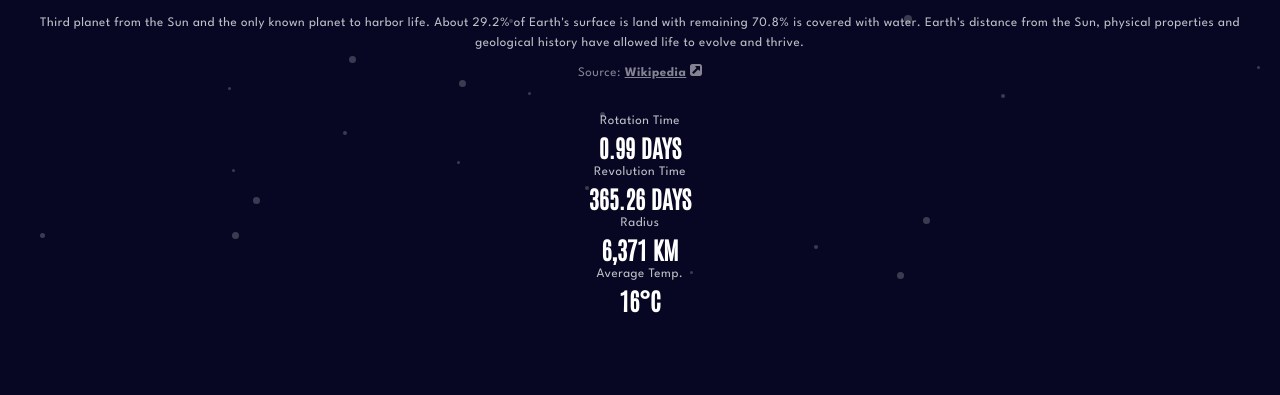
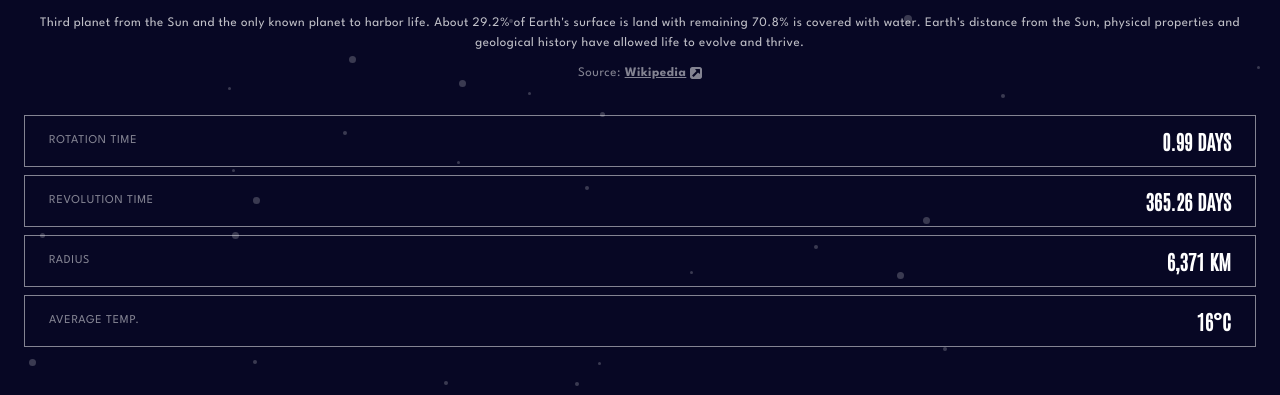
Before and after one commit to laoiseearle/planets-fact-site, a plain HTML site: page index.html in a window 1280 px wide. Shown: the part 576-971 px from the top of the page. Before the commit the page ends 891 px from the top, so only its background shows below. Drawn offline with Linux system fonts and the light colour scheme.

Commit message:
Style planet stats

```diff
--- a/style.css
+++ b/style.css
@@ -75,6 +75,17 @@ p {
   text-decoration: underline;
   font-weight: bold;
   color: rgba(255, 255, 255, 0.5);
+}
+
+.stat-item p {
+  font-size: 0.75rem;
+  text-transform: uppercase;
+  letter-spacing: 0.73px;
+  color: rgba(255, 255, 255, 0.5);
+}
+
+.stat-item h2 {
+  font-size: 1.25rem;
 }
 
 /* --------------------------------- Header --------------------------------- */
@@ -246,6 +257,31 @@ img.planet-geology {
   padding-bottom: 1rem;
 }
 
+p.source img {
+  vertical-align: middle;
+}
+
+/* ------- Planet Stats ------- */
+
+.planet-stats {
+  display: flex;
+  flex-direction: column;
+  gap: 0.5rem;
+  padding-block: 0.25rem 3rem;
+  padding-inline: 1.5rem;
+}
+
+.stat-item {
+  display: flex;
+  border: 1px solid rgba(255, 255, 255, 0.5);
+  justify-content: space-between;
+  align-items: center;
+  padding-inline: 1.5rem;
+  padding-block: 0.75rem;
+}
+
+/* --------------------------------- Media Queries --------------------------------- */
+
 @media screen and (min-width: 48rem) {
   .ham-icon,
   .planet-nav-icon,
```
